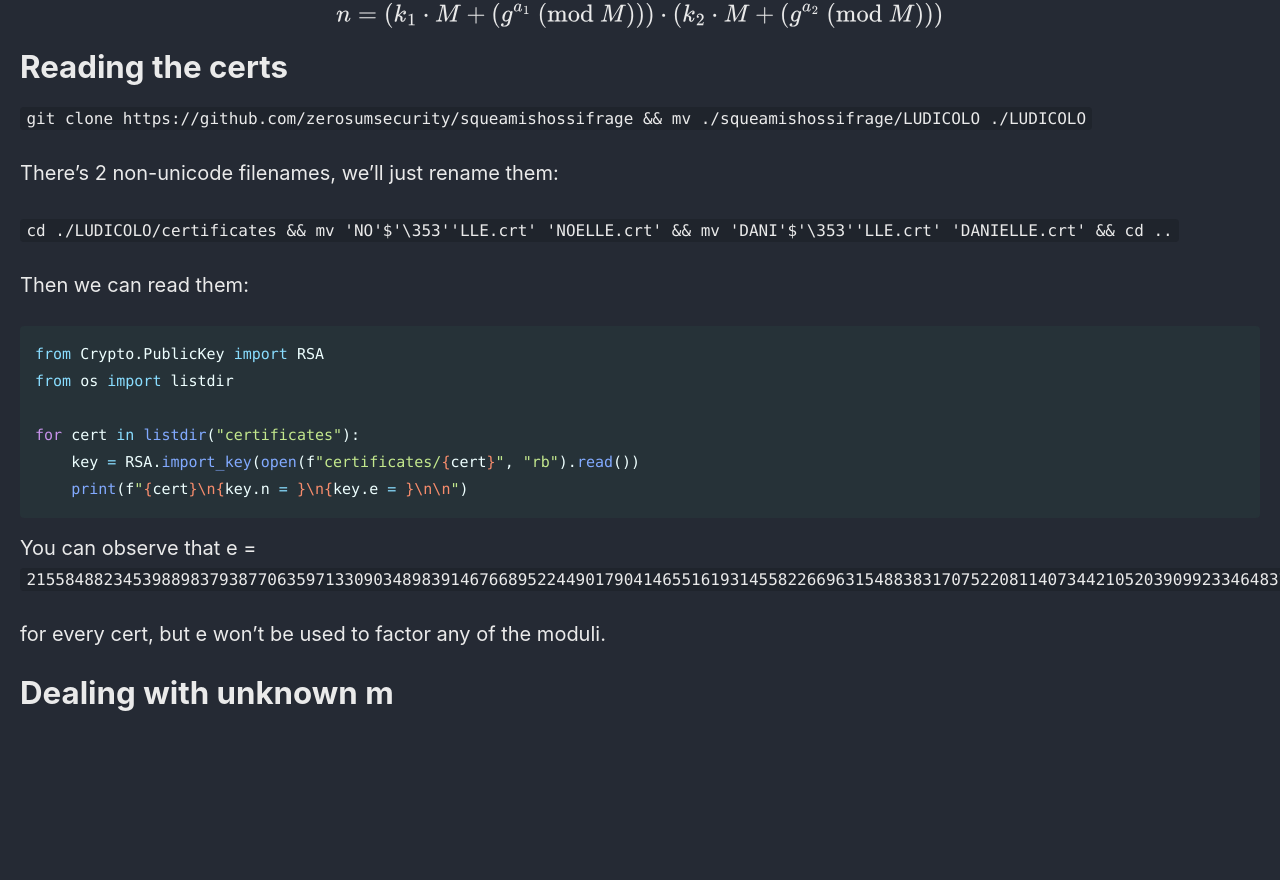
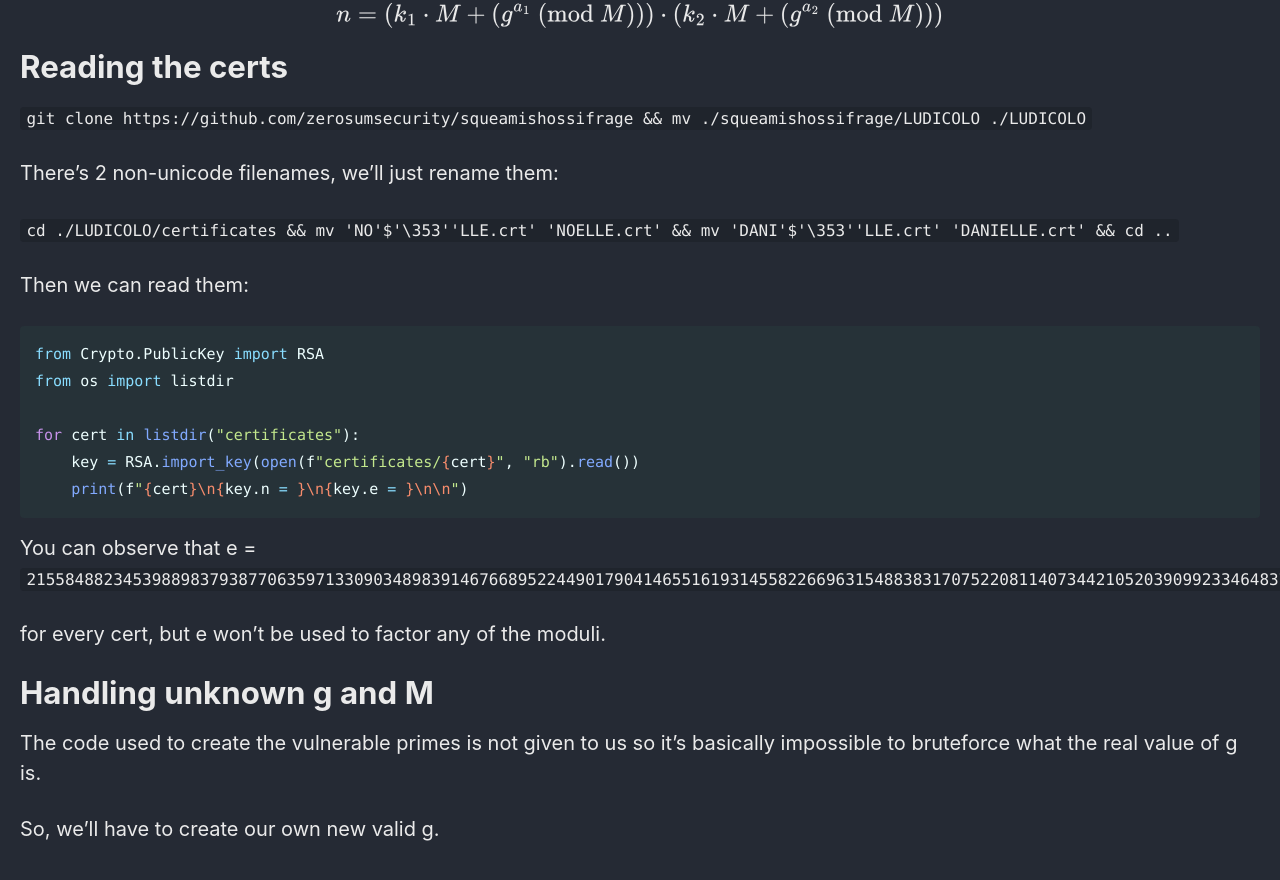
Before and after one commit to Connor-McCartney/Connor-McCartney.github.io, a Jekyll site: the page built from _pages/cryptography/rsa/LUDICOLO-squeamishossifrage.md, in a window 1280 px wide and 900 px high, scrolled down 624 px. Shown: the top 880 px of the window. Built offline with Jekyll 4.4.1, drawn with Linux system fonts in a browser that asks for light colours; cached includes are drawn as plain includes; before the commit the page ends 1382 px from its top, so only the background shows below that.

Commit message:
Update LUDICOLO-squeamishossifrage.md

```diff
--- a/_pages/cryptography/rsa/LUDICOLO-squeamishossifrage.md
+++ b/_pages/cryptography/rsa/LUDICOLO-squeamishossifrage.md
@@ -44,4 +44,8 @@ You can observe that e = `215584882345398898379387706359713309034898391467668952
 
 for every cert, but e won't be used to factor any of the moduli.
 
-# Dealing with unknown m
+# Handling unknown g and M
+
+The code used to create the vulnerable primes is not given to us so it's basically impossible to bruteforce what the real value of g is.
+
+So, we'll have to create our own new valid g.
```
